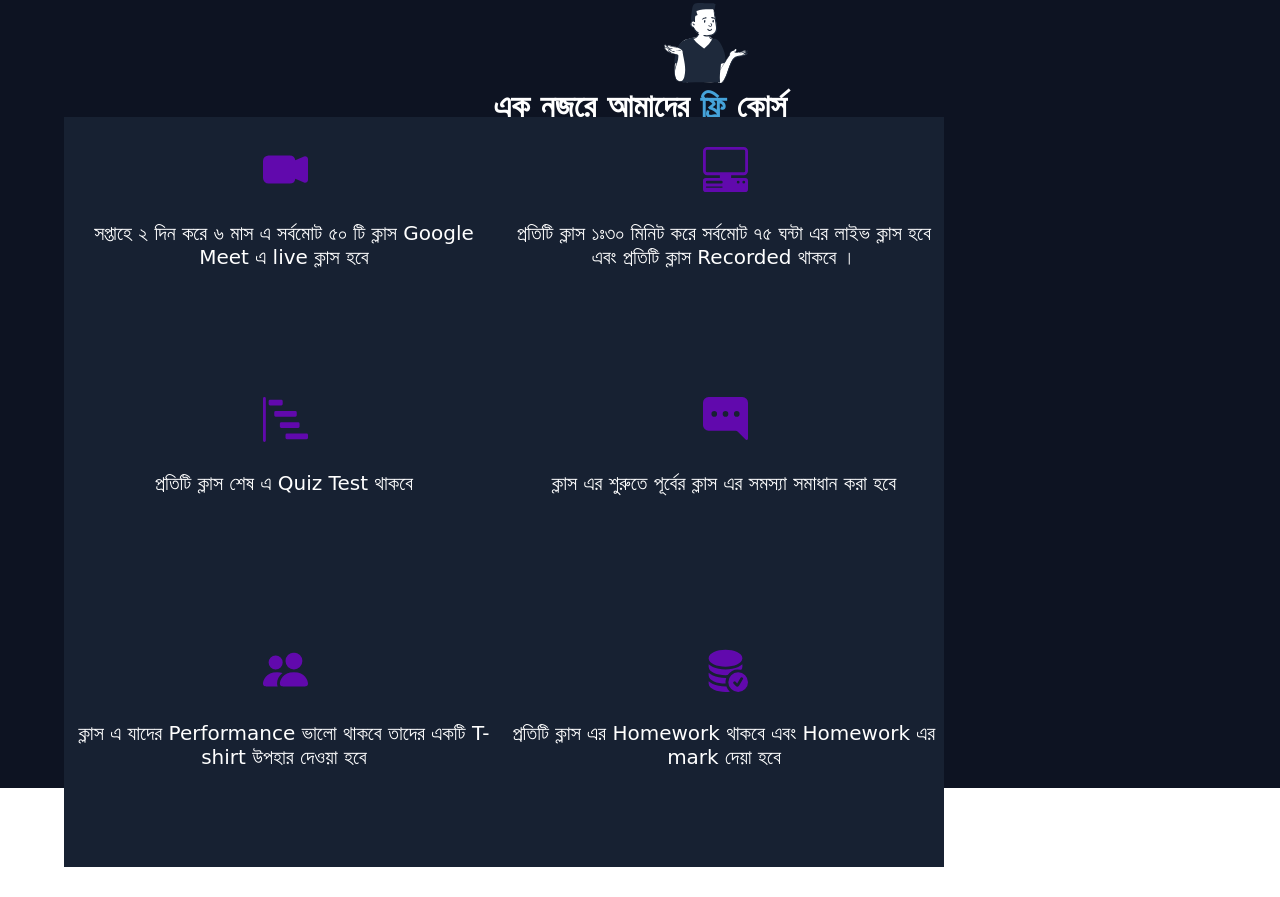
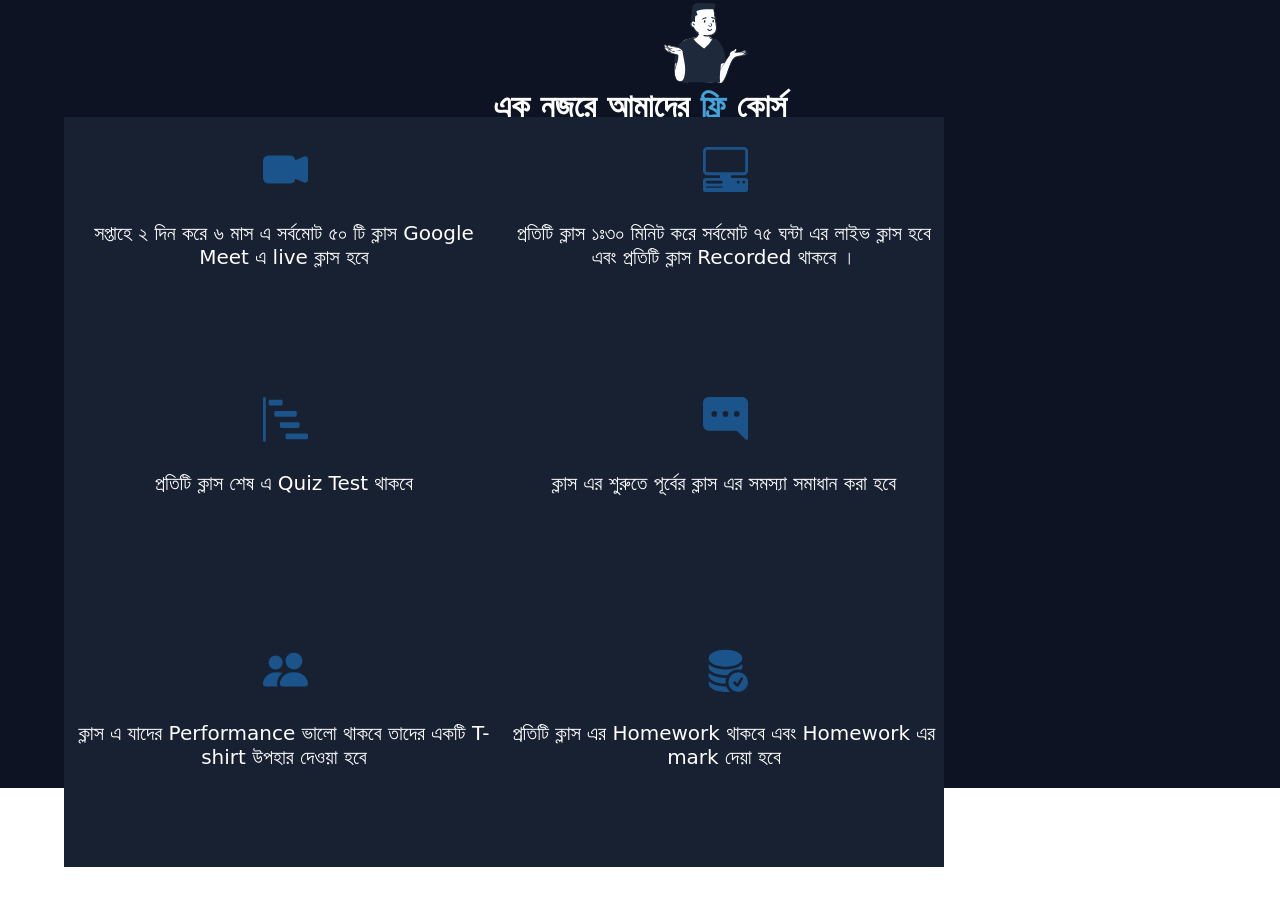
Before and after one commit to shakibhasan725/idealistgrid, a plain HTML site: page index.html in a window 1280 px wide. Shown: the part 872-1769 px from the top of the page. Drawn offline with Linux system fonts and the light colour scheme; a web font is replaced by a local one.

Commit message:
modify css

```diff
--- a/style.css
+++ b/style.css
@@ -227,7 +227,7 @@ nav ul li a{
 .seccon1 svg{
     height: 45px;
     width: 45px;
-    color: rgb(97, 9, 173);
+    color: rgb(27, 84, 138);
     text-align: center;
     margin-left: 45%;
     margin-top: 25px;
```
